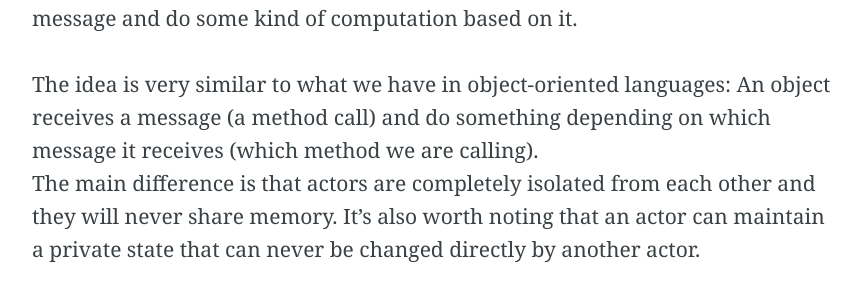
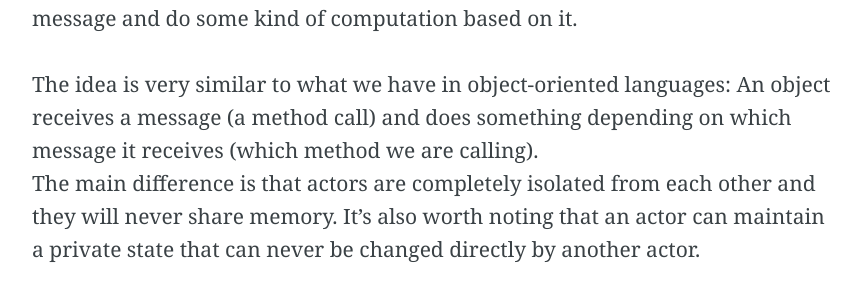
Before and after one commit to brianstorti/brianstorti.github.io, a Jekyll site: the page built from _posts/2015-07-09-the-actor-model.md, in a window 1280 px wide and 900 px high, scrolled down 701 px. Shown: the part 190-489 px from the top of the window, without its empty margins (208-1069 px from the left). Built offline with Jekyll 4.4.1, drawn with Linux system fonts in a browser that asks for light colours; comment, search, counter and statistics services are not loaded; some of the changed text lies outside the part shown.

Commit message:
Fix typos/grammar errors

```diff
--- a/_posts/2015-07-09-the-actor-model.md
+++ b/_posts/2015-07-09-the-actor-model.md
@@ -20,7 +20,7 @@ probably `Erlang`. I'll try to focus more on the model itself and not in how it'
 
 An actor is the primitive unit of computation. It's the *thing* that receives a message and do some kind of computation based on it.
 
-The idea is very similar to what we have in object-oriented languages: An object receives a message (a method call) and do something depending
+The idea is very similar to what we have in object-oriented languages: An object receives a message (a method call) and does something depending
 on which message it receives (which method we are calling).
 The main difference is that actors are completely isolated from each other and they will never share memory. It's also worth noting
 that an actor can maintain a private state that can never be changed directly by another actor.
```
Also changed, not shown: other parts of _posts/2015-07-09-the-actor-model.md (+3 -3 lines).
